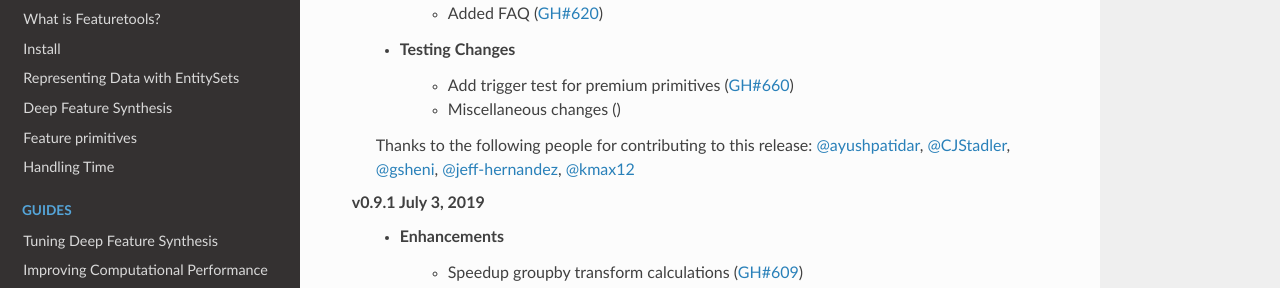
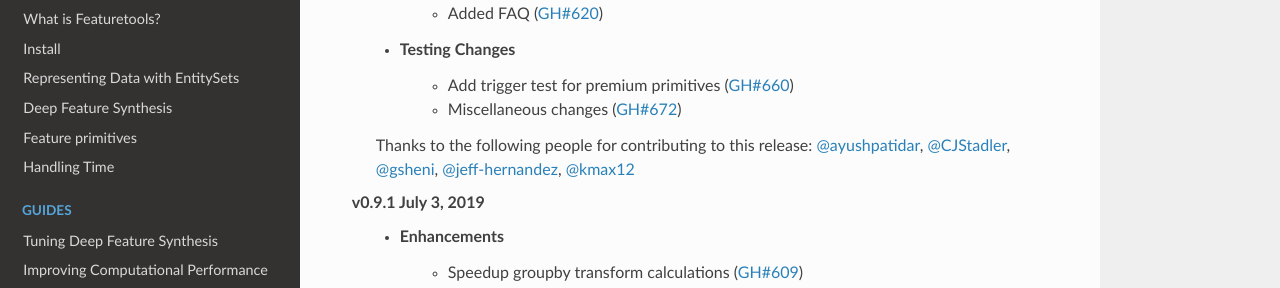
Before and after one commit to alteryx/featuretools, a Sphinx documentation site: the page built from docs/source/changelog.rst, in a window 1280 px wide and 900 px high, scrolled down 379 px. Shown: the part 158-446 px from the top of the window. Built offline with Sphinx 7.4.7 and the Read the Docs theme 2.0.0, drawn with Linux system fonts in a browser that asks for light colours; pages that are not in the unit, such as notebooks, are missing from menus.

Commit message:
Update changelog.rst

```diff
--- a/docs/source/changelog.rst
+++ b/docs/source/changelog.rst
@@ -17,7 +17,7 @@
         * Added FAQ (:pr:`620`)
     * Testing Changes
         * Add trigger test for premium primitives (:pr:`660`)
-        * Miscellaneous changes ()
+        * Miscellaneous changes (:pr:`672`)
 
     Thanks to the following people for contributing to this release:
     :user:`ayushpatidar`, :user:`CJStadler`, :user:`gsheni`, :user:`jeff-hernandez`, :user:`kmax12`
```
